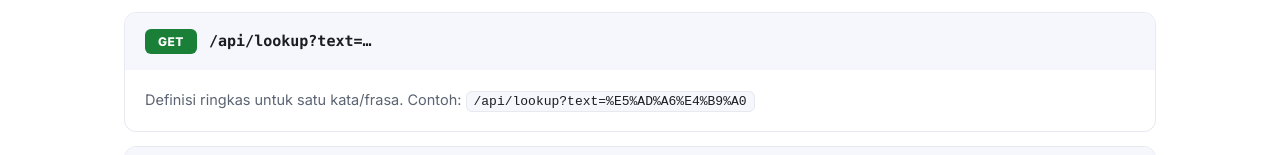
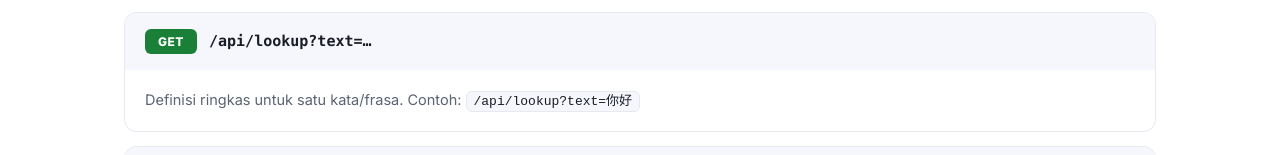
Before and after one commit to pseudovin/cidict-annotator, a website: page public/index.html in a window 1280 px wide. Shown: the part 2905-3060 px from the top of the page. Drawn offline with Linux system fonts and the light colour scheme; files that its build step writes are made by us from their sources; no server answers.

Commit message:
Update index.html

```diff
--- a/public/index.html
+++ b/public/index.html
@@ -411,7 +411,7 @@
 
     <div class="ep">
       <div class="ep-head"><span class="method get">GET</span><span class="ep-path">/api/lookup?text=…</span></div>
-      <div class="ep-body">Definisi ringkas untuk satu kata/frasa. Contoh: <code>/api/lookup?text=%E5%AD%A6%E4%B9%A0</code></div>
+      <div class="ep-body">Definisi ringkas untuk satu kata/frasa. Contoh: <code>/api/lookup?text=你好</code></div>
     </div>
 
     <div class="ep">
```
